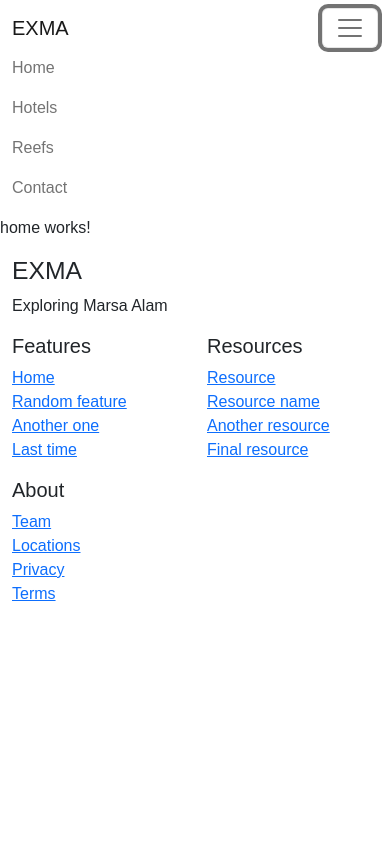
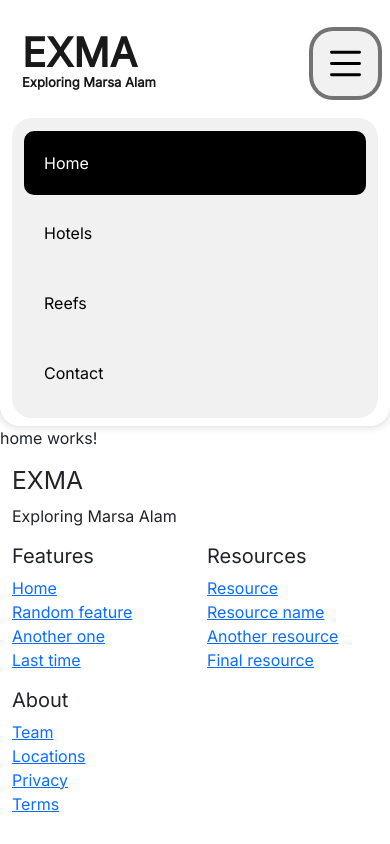
Before and after one commit to mihalko274/Explore_MarsaAlam, an Angular app: page / in a window 390 px wide. Both pictures are taken after a click on the button "Toggle navigation". Built offline with nearby package versions, Linux system fonts and the light colour scheme.

Commit message:
added new features

```diff
--- a/src/app/sharepages/navbar/navbar.component.css
+++ b/src/app/sharepages/navbar/navbar.component.css
@@ -0,0 +1,57 @@
+@media screen and (max-width:599px) {
+
+  .navbar {
+    box-shadow: 0 0 6px 3px #0000001a;
+    border-radius: 0 0 20px 20px;
+  }
+
+  .navbar-brand {
+    margin: 30px 0px 0px 10px;
+    font-weight: 700;
+    height: 80px;
+    font-size: 40px;
+    line-height: 20px;
+  }
+
+  .navbar-brand-additional {
+    font-size: 13px;
+  }
+
+
+  .nav-link {
+    padding: 20px;
+    margin: 3px 12px;
+    color: black;
+  }
+  .active-link {
+    padding: 20px;
+    margin: 3px 12px;
+    color: white;
+    background: black;
+    border-radius:10px;
+  }
+
+  .navbar-collapse {
+    padding: 10px 0px;
+    border-radius:20px;
+    background: #F1F1F1;
+  }
+
+  .navbar-toggler {
+    font-size: 30px;
+    border: solid 0;
+    background: #F1F1F1;
+    padding: 10px;
+    border-radius: 20px;
+  }
+  .navbar-toggler-icon {
+    background-image: url(/assets/list.svg);
+  }
+
+}
+
+@media screen and (min-width:600px) {
+}
+
+@media screen and (min-width:1024px) {
+}
--- a/src/app/sharepages/navbar/navbar.component.html
+++ b/src/app/sharepages/navbar/navbar.component.html
@@ -2,14 +2,14 @@
 
 <nav class="navbar navbar-expand-lg" float="">
   <div class="container-fluid">
-      <a class="navbar-brand" href="#">EXMA</a>
+      <a class="navbar-brand" href="#">EXMA<br><span class="navbar-brand-additional">Exploring Marsa Alam</span></a>
     <button class="navbar-toggler" type="button" data-bs-toggle="collapse" data-bs-target="#navbarNav" aria-controls="navbarNav" aria-expanded="false" aria-label="Toggle navigation">
       <span class="navbar-toggler-icon"></span>
     </button>
     <div class="collapse navbar-collapse" id="navbarNav">
       <ul class="navbar-nav ms-auto">
         <li class="nav-item">
-          <a class="nav-link" routerLink="" routerLinkActive="active-link">Home</a>
+          <a class="nav-link" routerLink="" routerLinkActive="active-link" [routerLinkActiveOptions]="{exact:true}">Home</a>
         </li>
         <li class="nav-item">
           <a class="nav-link" routerLink="hotels" routerLinkActive="active-link">Hotels</a>
--- a/src/index.html
+++ b/src/index.html
@@ -2,10 +2,13 @@
 <html lang="en">
 <head>
   <meta charset="utf-8">
-  <title>MarsaAlam</title>
+  <title>EXMA Exploring Marsa Alam</title>
   <base href="/">
   <meta name="viewport" content="width=device-width, initial-scale=1">
   <link rel="icon" type="image/x-icon" href="favicon.ico">
+  <link rel="preconnect" href="https://fonts.googleapis.com">
+  <link rel="preconnect" href="https://fonts.gstatic.com" crossorigin>
+  <link href="https://fonts.googleapis.com/css2?family=Inter" rel="stylesheet">
   <link href="https://cdn.jsdelivr.net/npm/bootstrap@5.2.0-beta1/dist/css/bootstrap.min.css" rel="stylesheet" integrity="sha384-0evHe/X+R7YkIZDRvuzKMRqM+OrBnVFBL6DOitfPri4tjfHxaWutUpFmBp4vmVor" crossorigin="anonymous">
 </head>
 <body>
--- a/src/styles.css
+++ b/src/styles.css
@@ -7,5 +7,5 @@
 
 body
 {
-  font-family: Arial, Helvetica, sans-serif;
+  font-family: 'Inter', sans-serif;
 }
```
Also changed, not shown: src/assets/close.svg (added), src/assets/list.svg (added).
